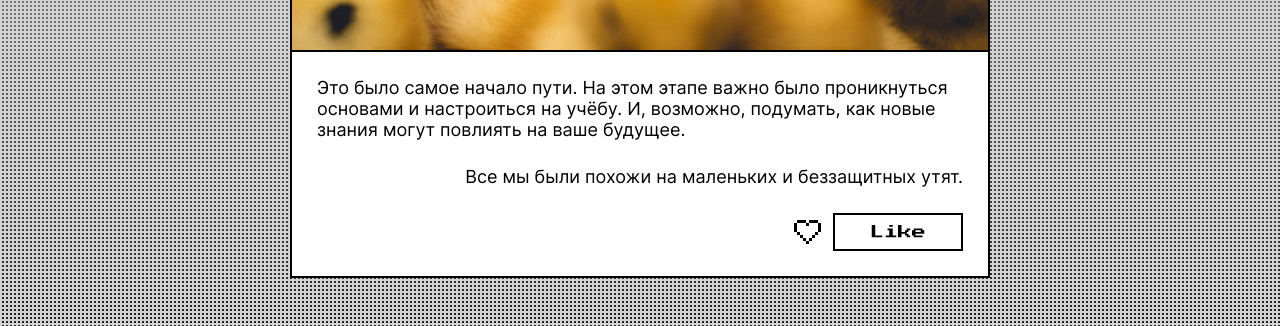
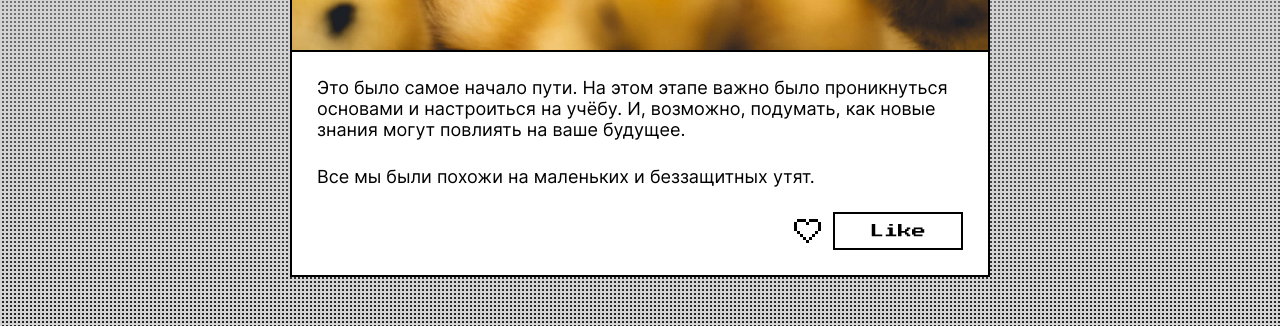
Before and after one commit to ArtPsycho/zakrivayuschiy-teg-f, a plain HTML site: page index.html in a window 1280 px wide. Shown: the part 1249-1575 px from the top of the page. Drawn offline with Linux system fonts and the light colour scheme.

Commit message:
ver 1.5 / Исправление ошибок ревью

```diff
--- a/styles/style.css
+++ b/styles/style.css
@@ -161,6 +161,8 @@
 .content__card {
   background-color: var(--background-color);
   border: 2px solid  var(--accent-color);
+  display: flex;
+  flex-direction: column;
 }
 
 .card__title {
@@ -249,7 +251,7 @@
   display: flex;
   flex-direction: column;
   gap: 25px;
-  align-items: end;
+  align-items: start;
 }
 
 .paragraph {
@@ -266,9 +268,12 @@
 /* группа like */
 
 .card__buttons {
+  align-self: end;
   display: flex;
   gap: 6px;
   align-items: center;
+  margin-right: 25px;
+  margin-bottom: 25px;
 }
 
 /* icon-button */
```
Also changed, not shown: index.html (+8 -8 lines).
